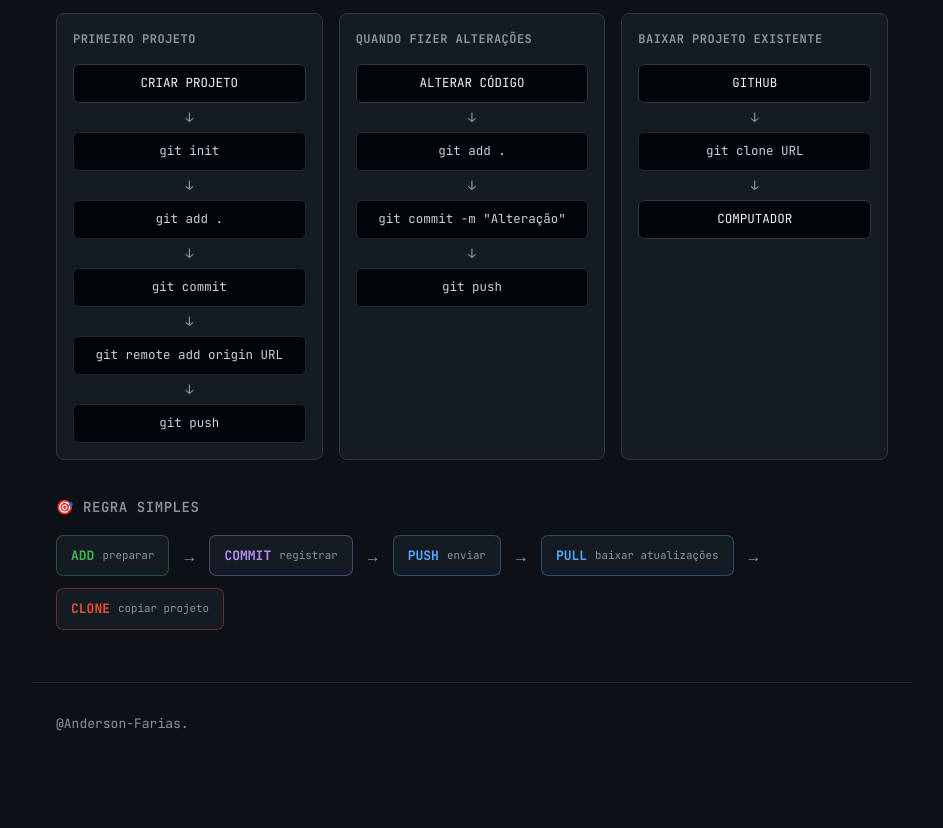
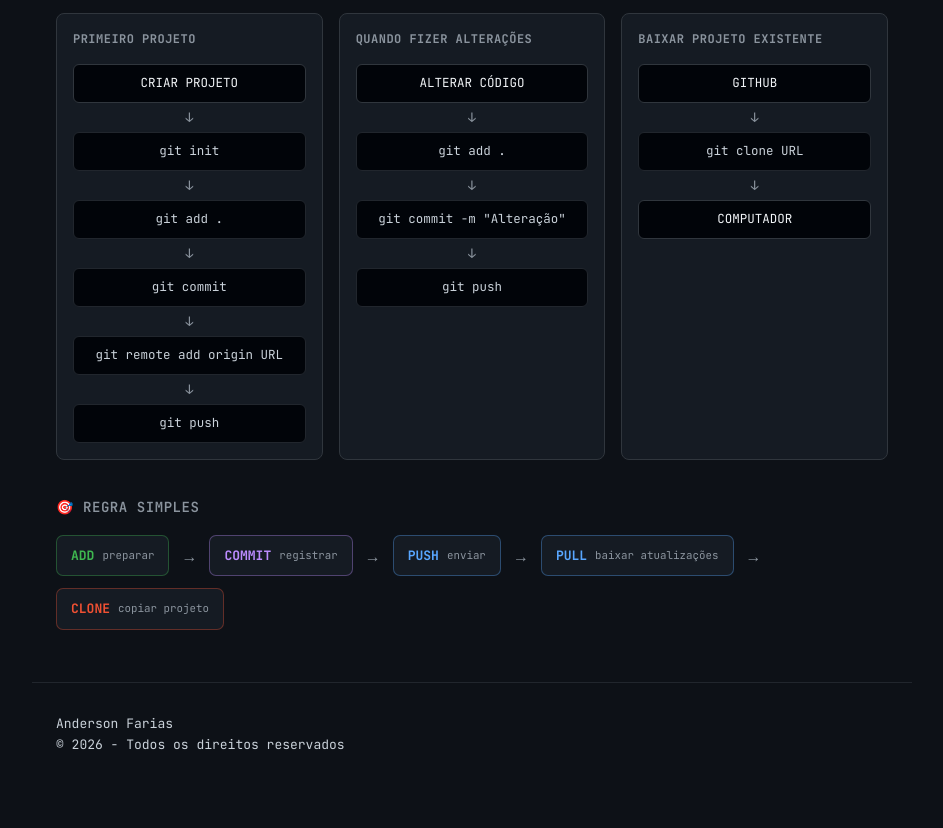
Before and after one commit to AndersonFariaas/manual-Git-e-GitHub, a plain HTML site: page manualGithub.html in a window 1280 px wide. Shown: the part 5460-6288 px from the top of the page, without its empty margins (168-1111 px from the left). Before the commit the page ends 6254 px from the top, so only its background shows below. Drawn offline with Linux system fonts and the light colour scheme.

Commit message:
Atualização do código

```diff
--- a/index.html
+++ b/manualGithub.html
@@ -923,7 +923,7 @@ GitHub = armazena o projeto online</span></pre>
     </div>
 
     <footer>
-        @Anderson-Farias.
+        <p class="text-sm text-blue-300/70">Anderson Farias <br> © 2026 - Todos os direitos reservados</p>
     </footer>
 
 </body>
```
